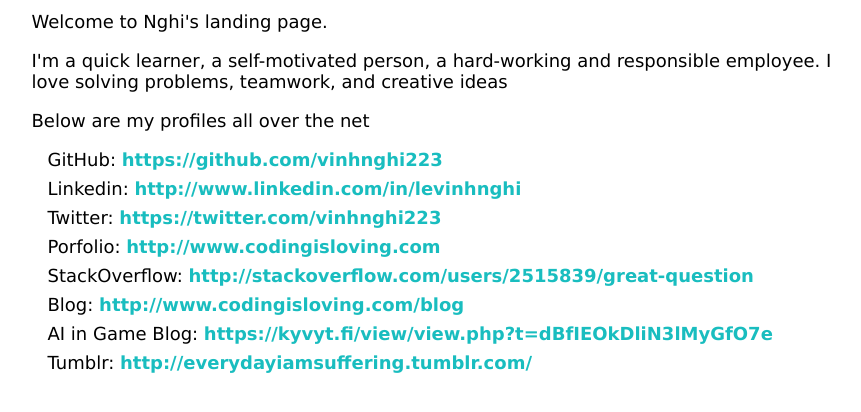
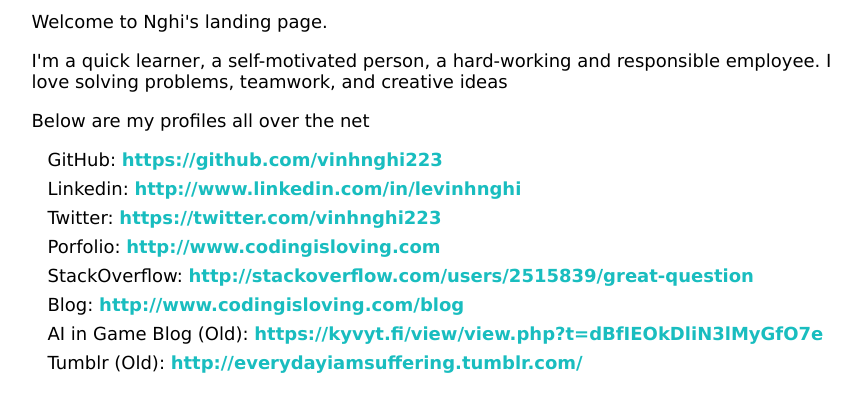
Before and after one commit to vinhnghi223/vinhnghi223.github.io, a plain HTML site: page index.html in a window 1280 px wide. Shown: the whole page, without its empty margins (193-1054 px from the left). Drawn offline with Linux system fonts and the light colour scheme; a script that the page names is missing.

Commit message:
Add "Old"

```diff
--- a/index.html
+++ b/index.html
@@ -32,8 +32,8 @@
             <li>StackOverflow: <a href="http://stackoverflow.com/users/2515839/great-question">http://stackoverflow.com/users/2515839/great-question</a></li>
             <li></li>
             <li>Blog: <a href="http://www.codingisloving.com/blog">http://www.codingisloving.com/blog</a></li>
-            <li>AI in Game Blog: <a href="https://kyvyt.fi/view/view.php?t=dBfIEOkDliN3lMyGfO7e">https://kyvyt.fi/view/view.php?t=dBfIEOkDliN3lMyGfO7e</a></li>
-            <li>Tumblr: <a href="http://everydayiamsuffering.tumblr.com">http://everydayiamsuffering.tumblr.com/</a></li>
+            <li>AI in Game Blog (Old): <a href="https://kyvyt.fi/view/view.php?t=dBfIEOkDliN3lMyGfO7e">https://kyvyt.fi/view/view.php?t=dBfIEOkDliN3lMyGfO7e</a></li>
+            <li>Tumblr (Old): <a href="http://everydayiamsuffering.tumblr.com">http://everydayiamsuffering.tumblr.com/</a></li>
           </ul>
         </div>
       </td>
```
